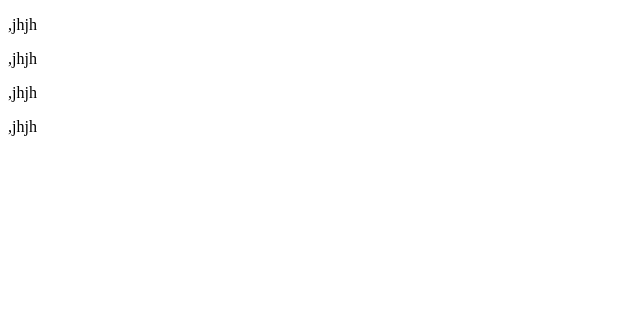
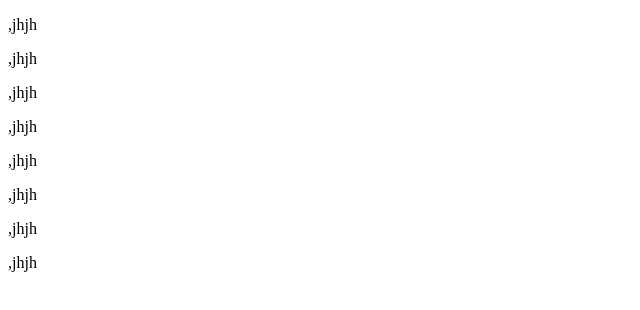
Before and after one commit to albert-exceedteam/test_exceed, a plain HTML site: page index.html in a window 1280 px wide. Shown: the whole page, without its empty margins (0-640 px from the left). Drawn offline with nearby package versions, Linux system fonts and the light colour scheme.

Commit message:
Second commit

```diff
--- a/index.html
+++ b/index.html
@@ -17,6 +17,10 @@
     <p  >,jhjh</p>
     <p class="asd" >,jhjh</p>
     <p class="asd" >,jhjh</p>
+    <p class="asd" id='idd'>,jhjh</p>
+    <p  >,jhjh</p>
+    <p class="asd" >,jhjh</p>
+    <p class="asd" >,jhjh</p>
 
 
 
```
